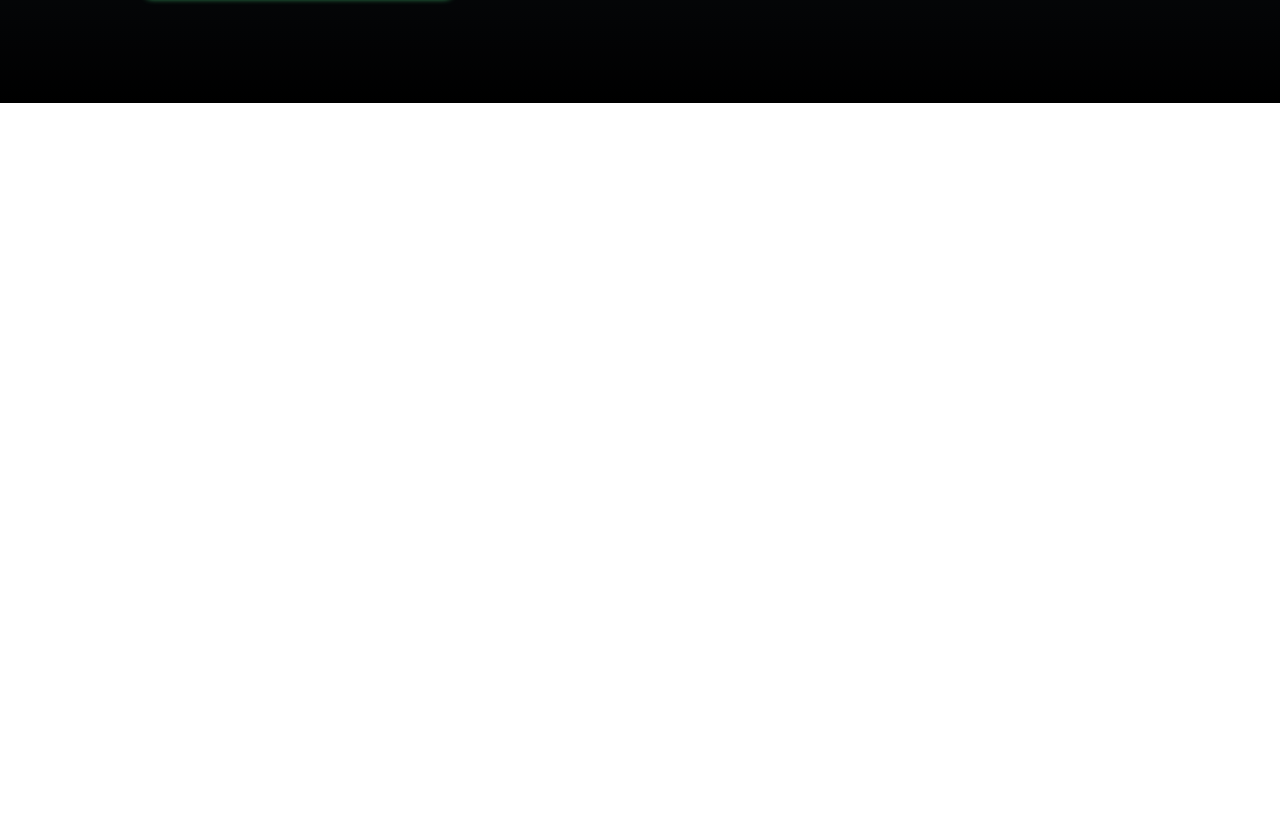
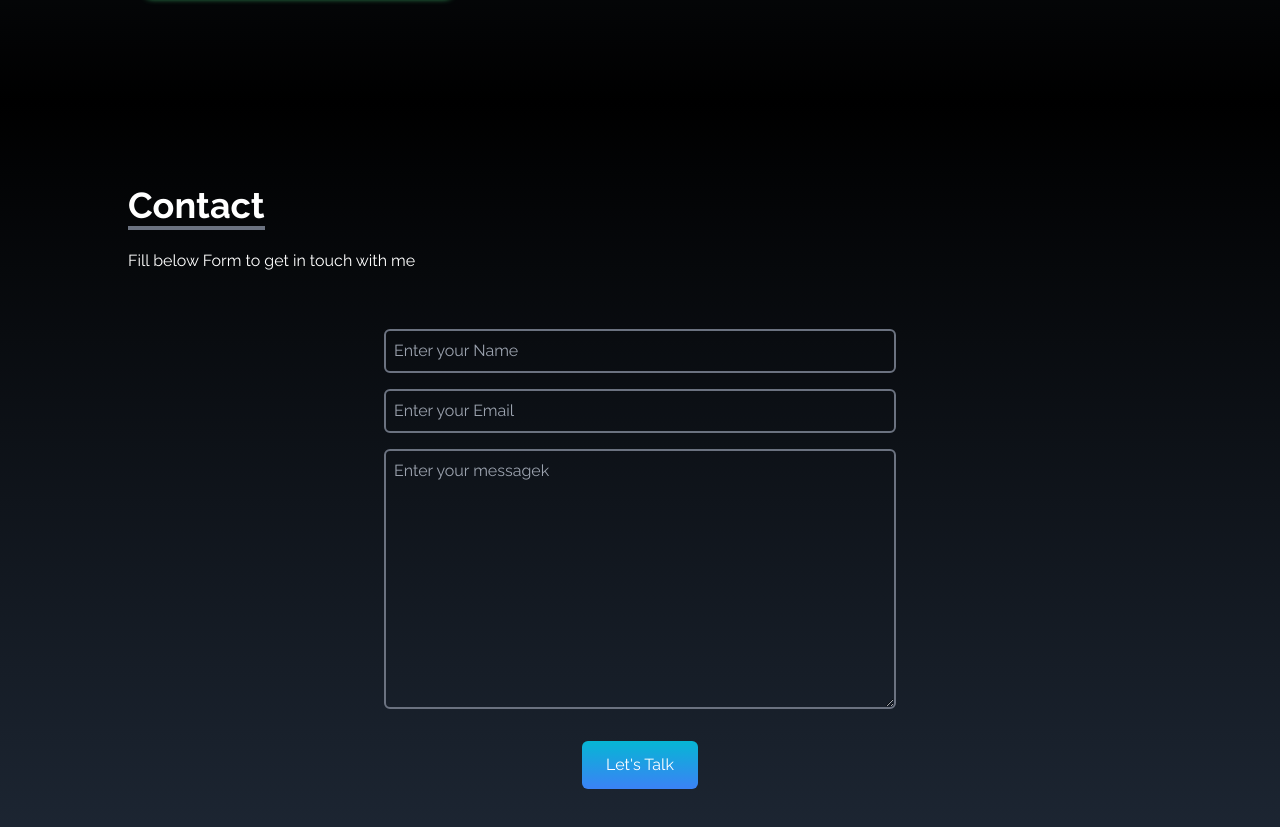
Before and after one commit to jasimameen/portfolio-website, a React (Create React App) app: page / in a window 1280 px wide. Shown: the part 3097-3924 px from the top of the page. Before the commit the page ends 3200 px from the top, so only its background shows below. Built offline with nearby package versions, Linux system fonts and the light colour scheme.

Commit message:
- Contact - Form Submission

```diff
--- a/src/App.js
+++ b/src/App.js
@@ -1,4 +1,5 @@
 import About from "./components/About";
+import Contact from "./components/Contact";
 import Experiance from "./components/Experiance";
 import Home from "./components/Home";
 import NavBar from "./components/NavBar";
@@ -13,6 +14,7 @@
       <About/>
       <Portfolio/>
       <Experiance/>
+      <Contact/>
 
       <SocialLinks/>
     </div>
--- /dev/null
+++ b/src/components/Contact.jsx
@@ -0,0 +1,49 @@
+import React from "react";
+
+const Contact = () => {
+  return (
+    <div
+      name="contact"
+      className="w-full h-screen bg-gradient-to-b from-black to-gray-800 p-4 text-white"
+    >
+      <div className="flex flex-col justify-center max-w-screen-lg mx-auto h-full">
+        <div className="pb-8">
+          <p className="text-4xl font-bold inline border-b-4 border-gray-500">
+            Contact
+          </p>
+          <p className="py-6">Fill below Form to get in touch with me</p>
+        </div>
+
+        <div className="flex justify-center items-center">
+          <form action="https://getform.io/f/d13e8ac6-1456-45cd-861d-e367ff513b6d" method="POST" className="flex flex-col w-full  md:w-1/2">
+            <input
+              type="text"
+              name="name"
+              placeholder="Enter your Name"
+              className="p-2 bg-transparent border-2 border-gray-500 rounded-md text-white focus:outline-none"
+            />
+            <input
+              type="email"
+              name="email"
+              placeholder="Enter your Email"
+              className="p-2 my-4 bg-transparent border-2 border-gray-500 rounded-md text-white focus:outline-none"
+            />
+            <textarea
+              name="message"
+              id=""
+              rows="10"
+              placeholder="Enter your messagek"
+              className="p-2 bg-transparent border-2 border-gray-500 rounded-md text-white focus:outline-none"
+            ></textarea>
+
+            <button className="text-white bg-gradient-to-b from-cyan-500 to-blue-500 px-6 py-3 my-8 mx-auto flex items-center rounded-md hover:scale-110 duration-300">
+              Let's Talk
+            </button>
+          </form>
+        </div>
+      </div>
+    </div>
+  );
+};
+
+export default Contact;
```
